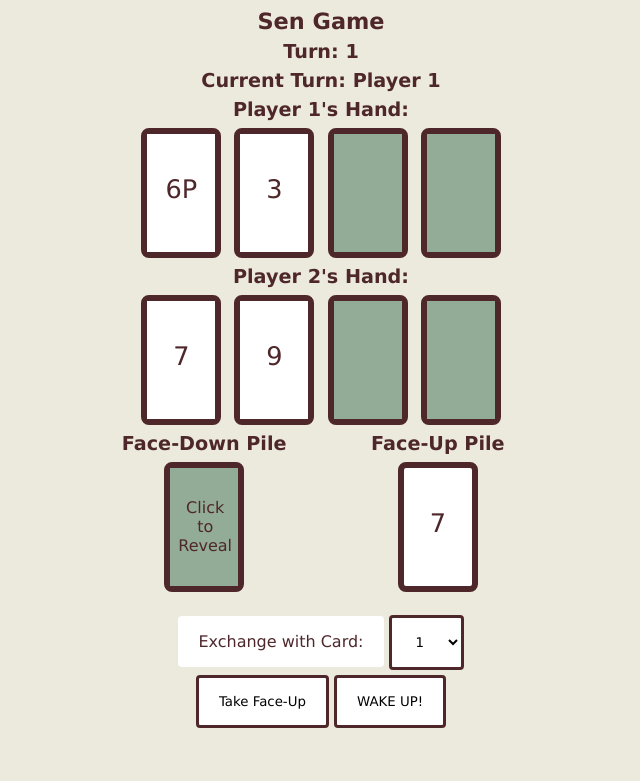
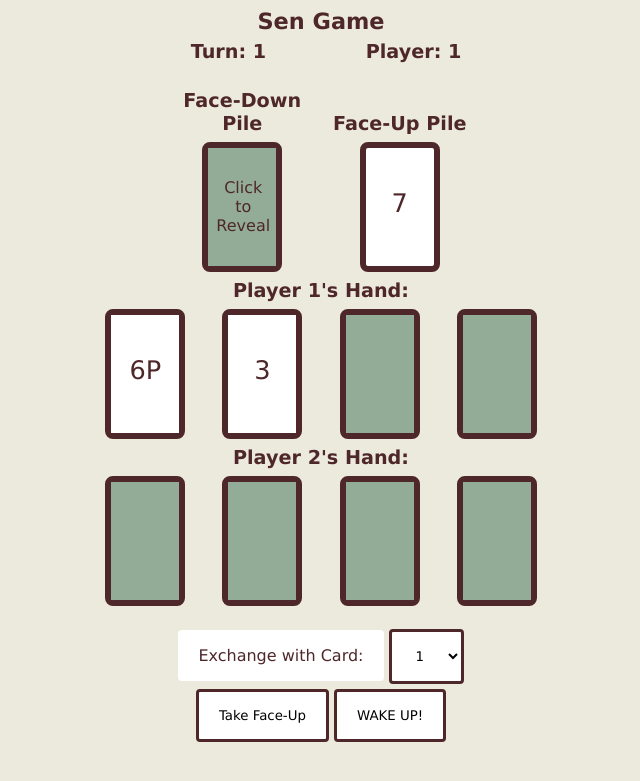
Before and after one commit to advenae/Sen-Game, a Flask app: page /game in a window 1280 px wide. Shown: the top 781 px of the page, without its empty margins (319-959 px from the left). Run offline with Flask 3, Linux system fonts and the light colour scheme.

Commit message:
fixed layout, fixed reveal bug

```diff
--- a/static/css/main.css
+++ b/static/css/main.css
@@ -47,7 +47,7 @@ h1 {
 }
 
 .pile {
-    width: 30%;
+    width: 20%;
     display: inline-block;
     position: relative;
 }
@@ -63,7 +63,7 @@ h1 {
     background-color: white;
     width: 80px;
     height: 130px;
-    margin: 4px;
+    margin: 4px 16px;
     border-radius: 8px;
     border: solid 6px #4e272a;
 }
@@ -131,3 +131,9 @@ button:hover, button:focus {
 button:active {
     background-color: #4e272a;
 }
+
+.turn {
+    width: 180px;
+    display: inline-block;
+    position: relative;
+}
--- a/templates/end_screen.html
+++ b/templates/end_screen.html
@@ -9,7 +9,7 @@
         <h1>Sen Game - End Screen</h1>
         <h2>Winner: Player {{ winner + 1 }}</h2>
 
-        <div class="container">
+        <div class="container" style="margin-top: 20px">
             {% for i in range(2) %}
                 <div>
                     <h3>Player {{ i + 1 }}'s Hand:</h3>
--- a/templates/game.html
+++ b/templates/game.html
@@ -6,30 +6,14 @@
 
 {% block body %}
     <div class="game-container">
+        <div class="container">
+            <div class="section">
                 <h1>Sen Game</h1>
-    <h2>Turn: {{ turn_counter + 1 }}</h2>
-    <h2>Current Turn: Player {{ current_player + 1 }}</h2>
-        <div class="container">
-            {% for player_hand in players %}
-                <div>
-                    <h3>Player {{ loop.index }}'s Hand:</h3>
-                    <div class="section">
-                        {% for card in player_hand %}
-                            <div class="card">
-                                <div class="face-down">
-                                    <p style="opacity: {% if current_player == turn_counter and turn_counter < 2 and loop.index < 3 %}1{% else %}0{% endif %}">
-                                        {{ card.number }}{% if card.action %}{{ card.action }}{% endif %}
-                                    </p>
-                                </div>
-                            </div>
-                        {% endfor %}
-                    </div>
-                </div>
-            {% endfor %}
+                <h2 class="turn">Turn: {{ turn_counter + 1 }}</h2>
+                <h2 class="turn">Player: {{ current_player + 1 }}</h2>
             </div>
 
-        <div class="container">
-            <div class="section">
+            <div class="section" style="margin-top: 20px">
                 <div class="pile">
                     <h3>Face-Down Pile</h3>
                     <div class="card">
@@ -56,9 +40,25 @@
                     </div>
                 </div>
             </div>
+
+            <div class="section">
+                {% for player_hand in players %}
+                    {% set outer_loop_index = loop.index %}
+                    <div>
+                        <h3>Player {{ outer_loop_index }}'s Hand:</h3>
+                        {% for card in player_hand %}
+                            <div class="card">
+                                <div class="face-down">
+                                    <p style="opacity: {% if turn_counter == current_player and loop.index < 3 and current_player + 1 == outer_loop_index %}1{% else %}0{% endif %}">
+                                        {{ card.number }}{% if card.action %}{{ card.action }}{% endif %}
+                                    </p>
+                                </div>
+                            </div>
+                        {% endfor %}
+                    </div>
+                {% endfor %}
             </div>
 
-        <div class="container">
             <div class="section">
                 <div class="player-actions">
                     <form method="post" action="{{ url_for('game') }}">
@@ -107,8 +107,4 @@
             leaveFaceDownButton.style.display = 'inline-block';
         }
 </script>
-
-
-
-
 {% endblock %}
```
Lines whose indentation alone changed are shown as unchanged.
